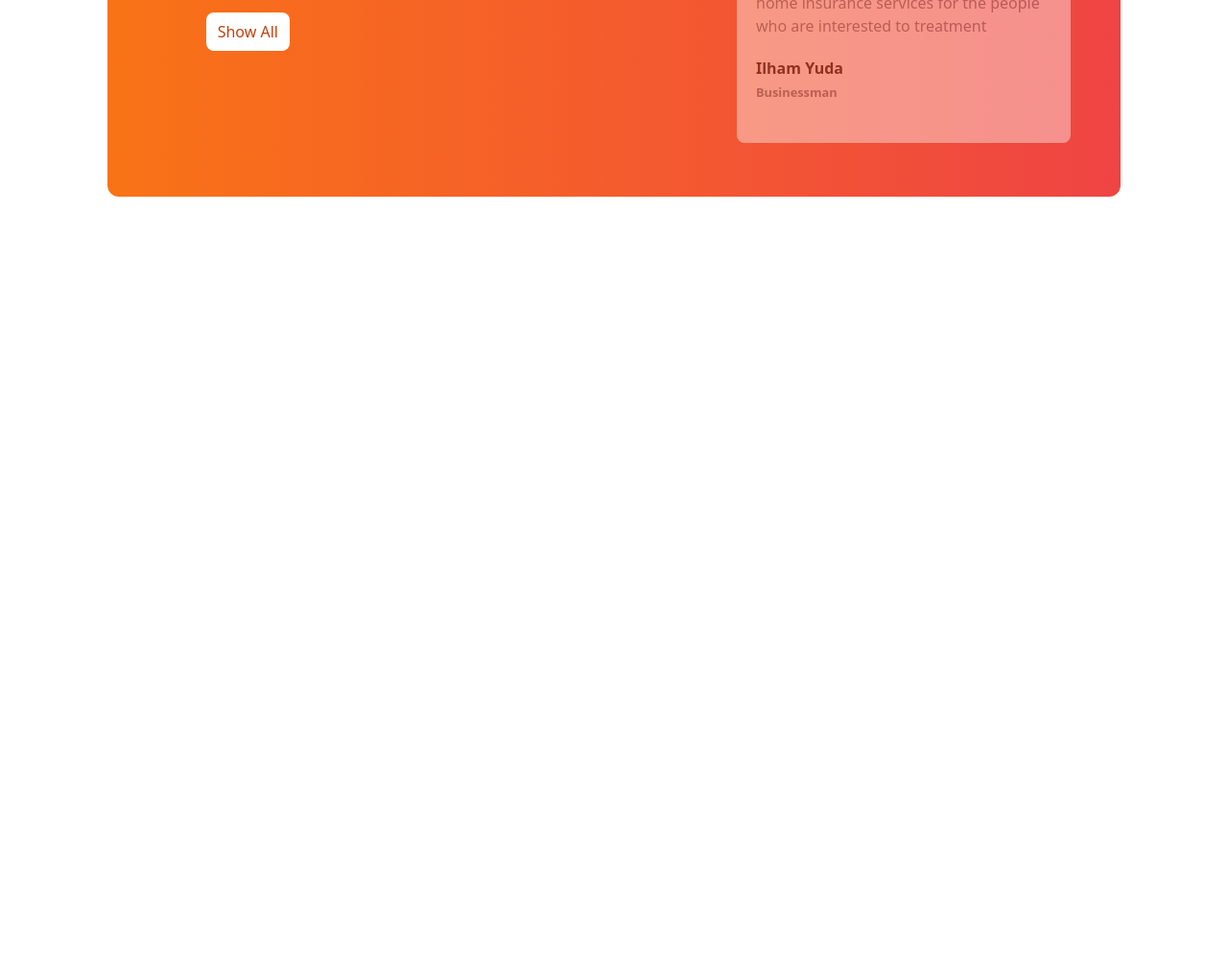
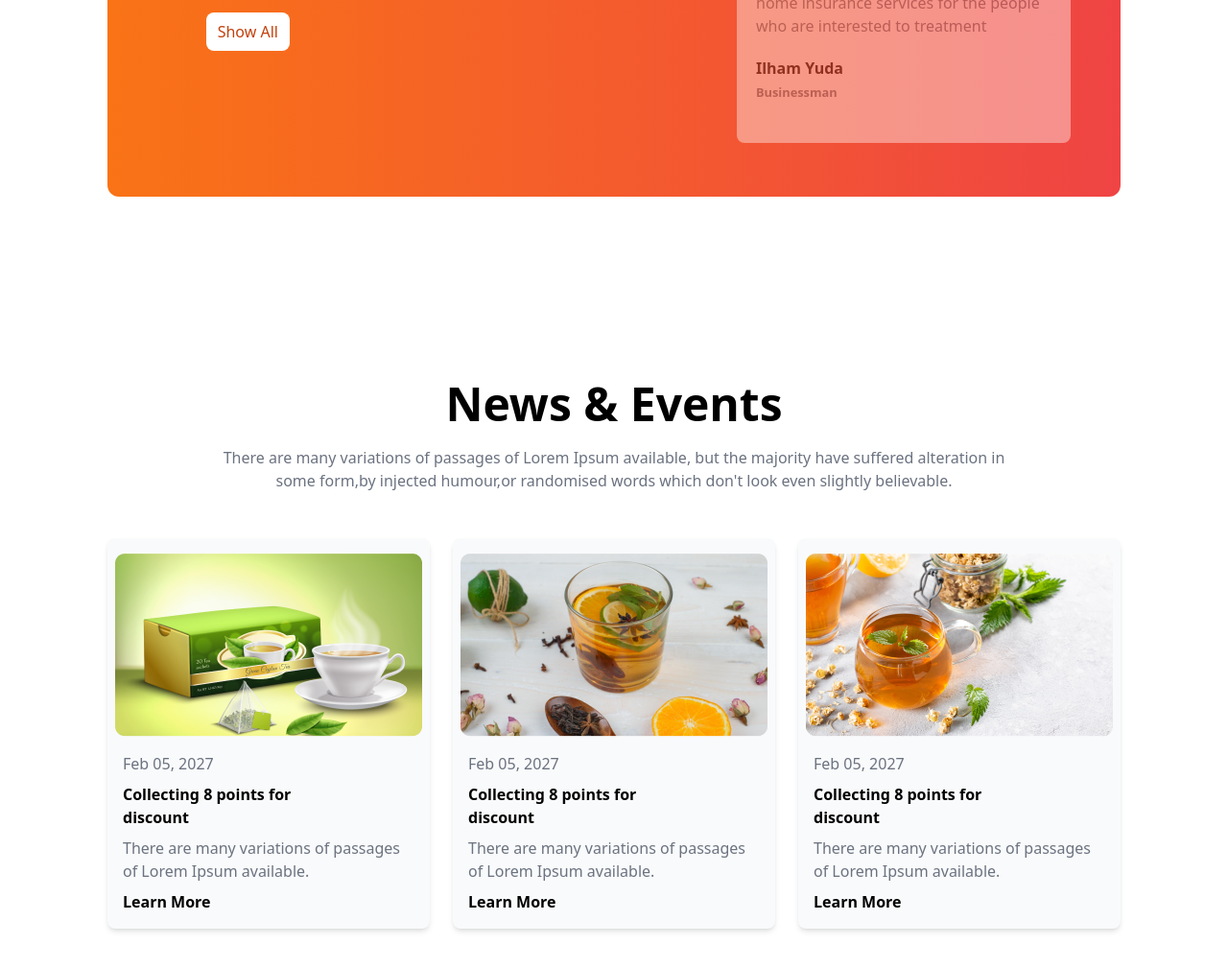
Before and after one commit to antu-sen/old-tea-project, a plain HTML site: page index.html in a window 1280 px wide. Shown: the part 2255-3264 px from the top of the page at 96% size. Before the commit the page ends 2556 px from the top, so only its background shows below. Drawn offline with nearby package versions, Linux system fonts and the light colour scheme.

Commit message:
added New even section

```diff
--- a/index.html
+++ b/index.html
@@ -160,7 +160,9 @@
                 <div class="flex justify-center items-center overflow-hidden">
                     <div class="w-5/6">
                         <h1 class="text-5xl font-bold mb-5 mt-10">Meet Our Super Clients</h1>
-                    <p class="mb-5">There are many variations of passages of Lorem Ipsum available, but the majority have suffered alteration in some form, by injected humour, or randomised words which don't look even slightly believable.</p>
+                        <p class="mb-5">There are many variations of passages of Lorem Ipsum available, but the majority
+                            have suffered alteration in some form, by injected humour, or randomised words which don't
+                            look even slightly believable.</p>
                         <button class="bg-white text-orange-700 px-3 py-2 rounded-lg">Show All</button>
                     </div>
 
@@ -176,19 +178,22 @@
                                 <img class=" p-1" src="./images/client.png" alt="">
                             </div>
                             <div>
-                            <p class="text-gray-500 mb-5">We are providing the best and suitable home insurance services for the people who are interested to treatment</p>
+                                <p class="text-gray-500 mb-5">We are providing the best and suitable home insurance
+                                    services for the people who are interested to treatment</p>
                                 <h1 class="font-bold">Ilham Yuda</h1>
                                 <small class="font-bold text-gray-500">Businessman</small>
                             </div>
                         </div>
                     </div>
                     <!-- Top Card -->
-                 <div class="relative left-8 md:left-32 h-56 w-full md:w-3/4 bg-white text-black rounded-lg flex items-center px-5 opacity-40">
+                    <div
+                        class="relative left-8 md:left-32 h-56 w-full md:w-3/4 bg-white text-black rounded-lg flex items-center px-5 opacity-40">
                         <div class="absolute -top-5 -left-5 bg-white rounded-full">
                             <img class=" p-1" src="./images/client.png" alt="">
                         </div>
                         <div>
-                        <p class="text-gray-500 mb-5">We are providing the best and suitable home insurance services for the people who are interested to treatment</p>
+                            <p class="text-gray-500 mb-5">We are providing the best and suitable home insurance services
+                                for the people who are interested to treatment</p>
                             <h1 class="font-bold">Ilham Yuda</h1>
                             <small class="font-bold text-gray-500">Businessman</small>
                         </div>
@@ -196,12 +201,14 @@
 
 
                     <!-- Bottom Card -->
-               <div class="relative left-8 md:left-32 top-10 h-56 w-full md:w-3/4 bg-white text-black rounded-lg flex items-center px-5 opacity-40">
+                    <div
+                        class="relative left-8 md:left-32 top-10 h-56 w-full md:w-3/4 bg-white text-black rounded-lg flex items-center px-5 opacity-40">
                         <div class="absolute -top-5 -left-5 bg-white rounded-full">
                             <img class=" p-1" src="./images/client.png" alt="">
                         </div>
                         <div>
-                    <p class="text-gray-500 mb-5">We are providing the best and suitable home insurance services for the people who are interested to treatment</p>
+                            <p class="text-gray-500 mb-5">We are providing the best and suitable home insurance services
+                                for the people who are interested to treatment</p>
                             <h1 class="font-bold">Ilham Yuda</h1>
                             <small class="font-bold text-gray-500">Businessman</small>
                         </div>
@@ -214,6 +221,60 @@
             </div>
         </section>
 
+        <!-- News Events Section  -->
+         <section class=" py-8 md:py-24">
+            <div class="text-center">
+                <h1 class=" text-3xl md:text-5xl font-bold mb-5">News & Events</h1>
+                <p class="text-gray-500 mx-auto mb-12">There are many variations of passages of Lorem Ipsum available, but the majority have suffered alteration in
+                <br>some form,by injected humour,or randomised words which don't look even slightly believable.</p>
+            </div>
+            <!-- Grid Card - 1 -->
+             <div class="grid grid-cols-1 lg:grid-cols-3 gap-6">
+                <div class="rounded-lg shadow-md bg-gray-50 overflow-hidden">
+                    <img class="mx-auto pt-4" src="./images/news-1.png" alt="">
+                    <div class="p-4">
+                        <p class="text-gray-500 mb-2">Feb 05, 2027</p>
+                        <h4 class="font-bold mb-2">Collecting 8 points for <br> discount</h4>
+                        <p class="text-gray-500 mb-2">There are many variations of passages of Lorem Ipsum available.</p>
+                        <p class="font-bold">Learn More</p>
+
+
+                    </div>
+
+                </div>
+                <!-- Grid Card - 2 -->
+                <div class="rounded-lg shadow-md bg-gray-50 overflow-hidden">
+                    <img class="mx-auto pt-4" src="./images/news-2.png" alt="">
+                    <div class="p-4">
+                        <p class="text-gray-500 mb-2">Feb 05, 2027</p>
+                        <h4 class="font-bold mb-2">Collecting 8 points for <br> discount</h4>
+                        <p class="text-gray-500 mb-2">There are many variations of passages of Lorem Ipsum available.</p>
+                        <p class="font-bold">Learn More</p>
+
+
+                    </div>
+
+                </div>
+                <!-- Grid Card - 3 -->
+                <div class="rounded-lg shadow-md bg-gray-50 overflow-hidden">
+                    <img class="mx-auto pt-4" src="./images/news-3.png" alt="">
+                    <div class="p-4">
+                        <p class="text-gray-500 mb-2">Feb 05, 2027</p>
+                        <h4 class="font-bold mb-2">Collecting 8 points for <br> discount</h4>
+                        <p class="text-gray-500 mb-2">There are many variations of passages of Lorem Ipsum available.</p>
+                        <p class="font-bold">Learn More</p>
+
+
+                    </div>
+
+                </div>
+
+
+
+             </div>
+
+         </section>
+
 
     </main>
 
```
Lines whose indentation alone changed are shown as unchanged.
